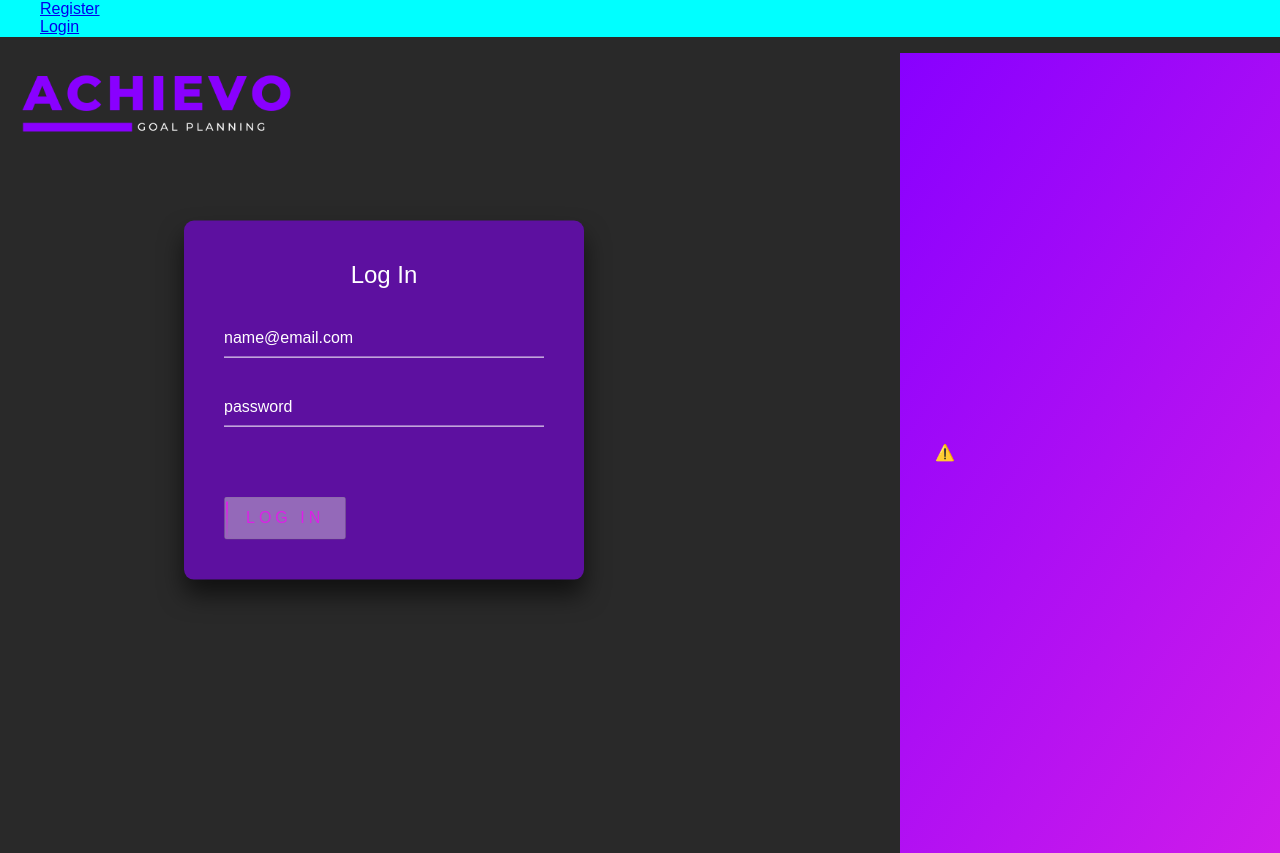
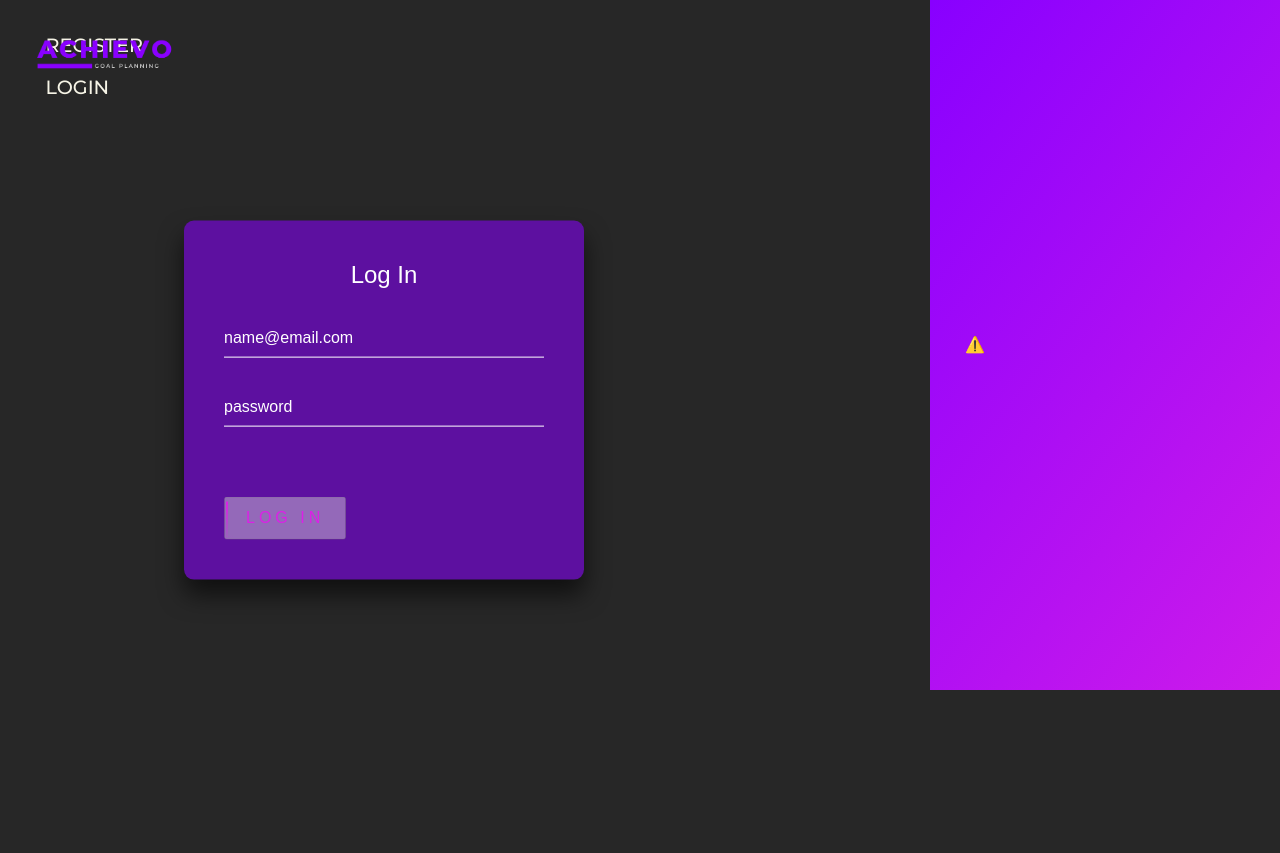
Before and after one commit to Atejan07/Achievo, a React (Create React App) app in the folder client/: page / in a window 1280 px wide. Shown: the top 853 px of the page. After the commit the page ends 800 px from the top, so only its background shows below. Built offline with nearby package versions, Linux system fonts and the light colour scheme; no server answers.

Commit message:
feat: navbar css

```diff
--- a/client/src/App.css
+++ b/client/src/App.css
@@ -1,6 +1,6 @@
 body {
   background-color: rgba(0, 0, 0, 0.84);
-  margin: 0px;
+  /* margin: 0px; */
 }
 
 li {
@@ -9,32 +9,20 @@ li {
 
 
 
-.nav-register {
-  background-color: aqua;
-}
-
-
 .right-side-home {
   background-repeat: no-repeat;
   background-position: top;
   background-size: 100% auto;
   margin: 0;
   padding: 0;
-  width: 550px;
-  height: 100vh;
+  width: 540px;
+  height: 690px;
   position: relative;
-  left: 900px;
-  top: 0;
+  left: 930px;
   /* position: absolute; */
   background-image: linear-gradient(to bottom right, #8800ff, #dc20e6);
 }
 
-
-.logo-home {
-  margin-top: 10px;
-  width: 300px;
-  position: absolute;
-}
 
 
 .login-box {
@@ -367,3 +355,8 @@ background-color: #fff;
 .mainGoals p{
 color:aqua;
 }
+
+
+.login{
+max-height: 100vh;
+}
--- /dev/null
+++ b/client/src/Navbar.css
@@ -0,0 +1,92 @@
+@import url("https://fonts.googleapis.com/css2?family=Montserrat:wght@400;500;600;700&display=swap");
+* {
+  margin: 0;
+  padding: 0;
+  -webkit-box-sizing: border-box;
+  box-sizing: border-box;
+}
+
+body {
+  background: #272727;
+  font-family: "Montserrat", sans-serif;
+}
+
+
+.logo-home {
+    margin-top: 10px;
+    width: 150px;
+    position: absolute
+  }
+
+
+
+nav{
+  overflow: hidden;
+  position: fixed;
+  top: 3%;
+  left: 2%;
+  width: 100%;
+  display: flex;
+  flex-direction: row;
+}
+
+nav a {
+  color: #f6f4e6;
+  text-decoration: none;
+  display: block;
+  font-size: 1.2em;
+  padding: 14px 16px;
+  text-transform: uppercase;
+  font-weight: 500;
+  padding: 10px 20px;
+  -webkit-transition: all 0.2s ease-in-out;
+  transition: all 0.2s ease-in-out;
+}
+
+nav a:hover {
+  color:  #8800ff;
+}
+
+nav .dot {
+  width: 6px;
+  height: 6px;
+  background:  #8800ff;
+  border-radius: 50%;
+  opacity: 0;
+  -webkit-transform: translateX(30px);
+  transform: translateX(30px);
+  -webkit-transition: all 0.2s ease-in-out;
+  transition: all 0.2s ease-in-out;
+}
+
+nav a:nth-child(1):hover ~ .dot {
+  -webkit-transform: translateX(30px);
+  transform: translateX(30px);
+  -webkit-transition: all 0.2s ease-in-out;
+  transition: all 0.2s ease-in-out;
+  opacity: 1;
+}
+
+nav a:nth-child(2):hover ~ .dot {
+  -webkit-transform: translateX(110px);
+  transform: translateX(110px);
+  -webkit-transition: all 0.2s ease-in-out;
+  transition: all 0.2s ease-in-out;
+  opacity: 1;
+}
+
+nav a:nth-child(3):hover ~ .dot {
+  -webkit-transform: translateX(200px);
+  transform: translateX(200px);
+  -webkit-transition: all 0.2s ease-in-out;
+  transition: all 0.2s ease-in-out;
+  opacity: 1;
+}
+
+nav a:nth-child(4):hover ~ .dot {
+  -webkit-transform: translateX(285px);
+  transform: translateX(285px);
+  -webkit-transition: all 0.2s ease-in-out;
+  transition: all 0.2s ease-in-out;
+  opacity: 1;
+}
--- a/client/src/components/Home.js
+++ b/client/src/components/Home.js
@@ -49,7 +49,7 @@ export default function Home({ setIsAuthenticated }) {
 
   return (
     <div className="login">
-      <img src={logo} className="logo-home" />
+      {/* <img src={logo} className="logo-home" /> */}
       <div className="position-login">
         <div className="login-box">
           <h1>Log In</h1>
--- a/client/src/components/Navbar.js
+++ b/client/src/components/Navbar.js
@@ -1,13 +1,15 @@
 import React from "react";
 import { Link } from "react-router-dom";
-import logo from "../images/nav-logo.png";
+import logo from "../images/logo.png";
+import "../Navbar.css"
+
 
 const Navbar = ({ isAuthenticated }) => {
   console.log(isAuthenticated, "Authenticated");
 
   return (
     <nav className="nav-register">
-      {/* <img src={logo} className="nav-logo" /> */}
+   <img src={logo} className="logo-home" />
       <ul>
         {isAuthenticated ? (
           <>
@@ -29,6 +31,7 @@ const Navbar = ({ isAuthenticated }) => {
           </>
         )}
       </ul>
+      <div class="dot"></div>
     </nav>
   );
 };
```
